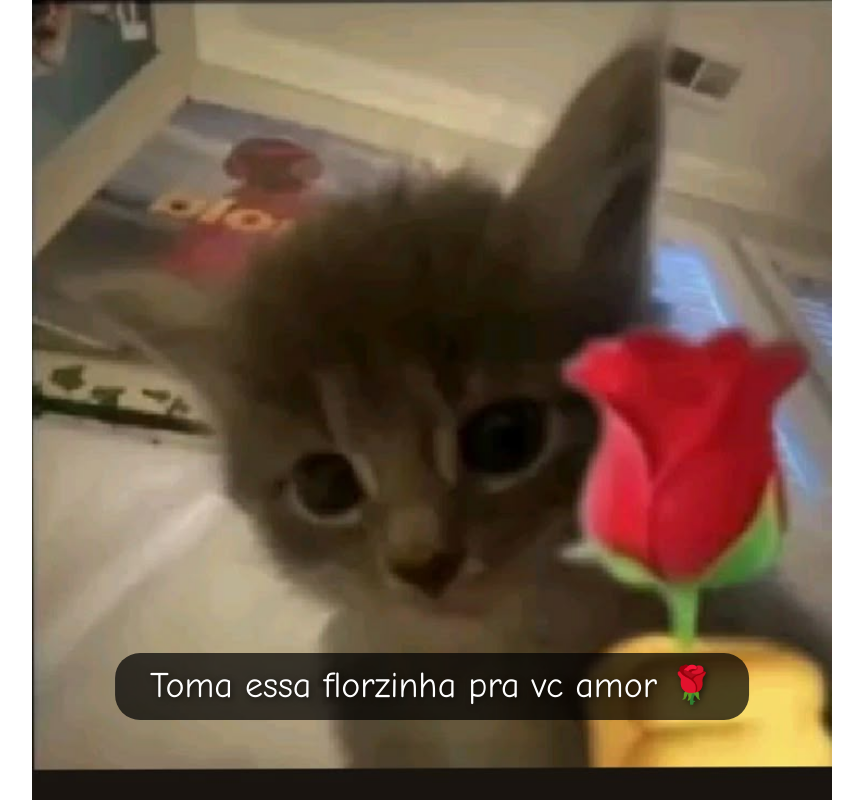
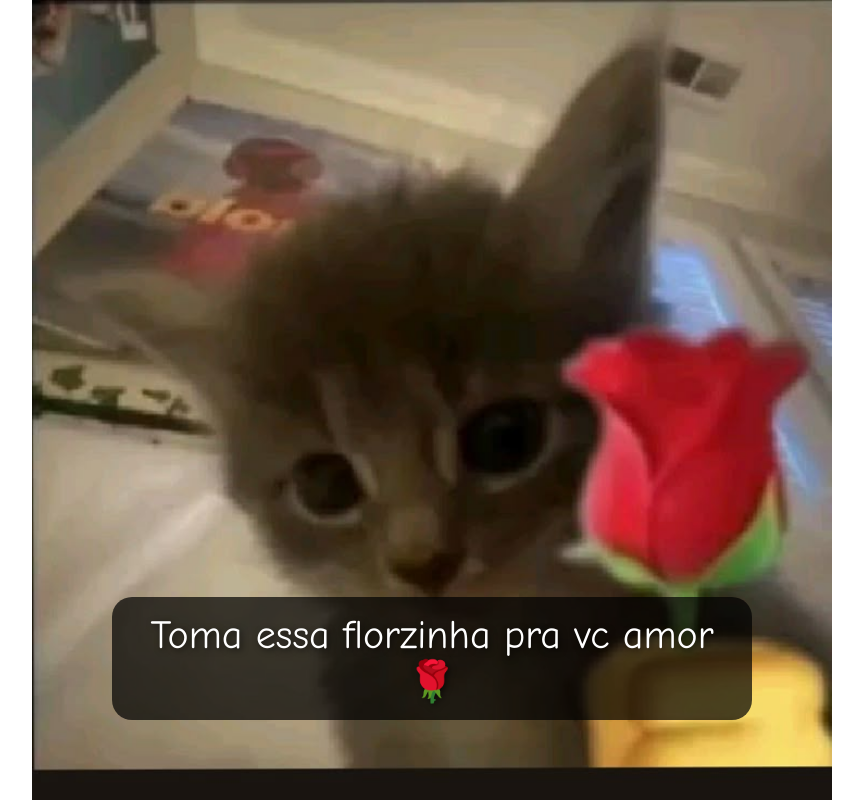
Before and after one commit to sep-james/Maya_, a plain HTML site: page flor.html in a window 1280 px wide. Shown: the whole page, without its empty margins (208-1071 px from the left). Drawn offline with Linux system fonts and the light colour scheme.

Commit message:
Update flor.html

```diff
--- a/flor.html
+++ b/flor.html
@@ -19,27 +19,23 @@
 
     .message {
       position: absolute;
-      bottom: 10vh; /* Altura ideal pra não cortar em celular */
+      bottom: 10vh; /* Sobe a mensagem 10% da altura da tela */
       left: 50%;
       transform: translateX(-50%);
-      font-size: 4.5vh; /* Um pouco menor pra caber melhor */
-      line-height: 1.3; /* Diminui espaçamento entre linhas */
+      font-size: 5vh;
       color: white;
       text-align: center;
       text-shadow: 2px 2px 6px rgba(0,0,0,0.6);
-      padding: 10px 35px; /* Mais largo e menos alto */
+      padding: 15px 25px;
       background: rgba(0,0,0,0.7);
-      border-radius: 25px;
-      max-width: 85%; /* Controla largura da caixa */
-      box-sizing: border-box;
-      white-space: pre-line; /* Mantém as quebras de linha do texto */
+      border-radius: 20px;
+      max-width: 90%;
     }
 
-    @media (max-width: 400px) {
+    @media (max-height: 600px) {
       .message {
-        font-size: 4vh;
-        padding: 8px 25px;
-        bottom: 9vh;
+        bottom: 8vh; /* Ajuste fino pra telas muito pequenas */
+        font-size: 4.5vh;
       }
     }
   </style>
```
